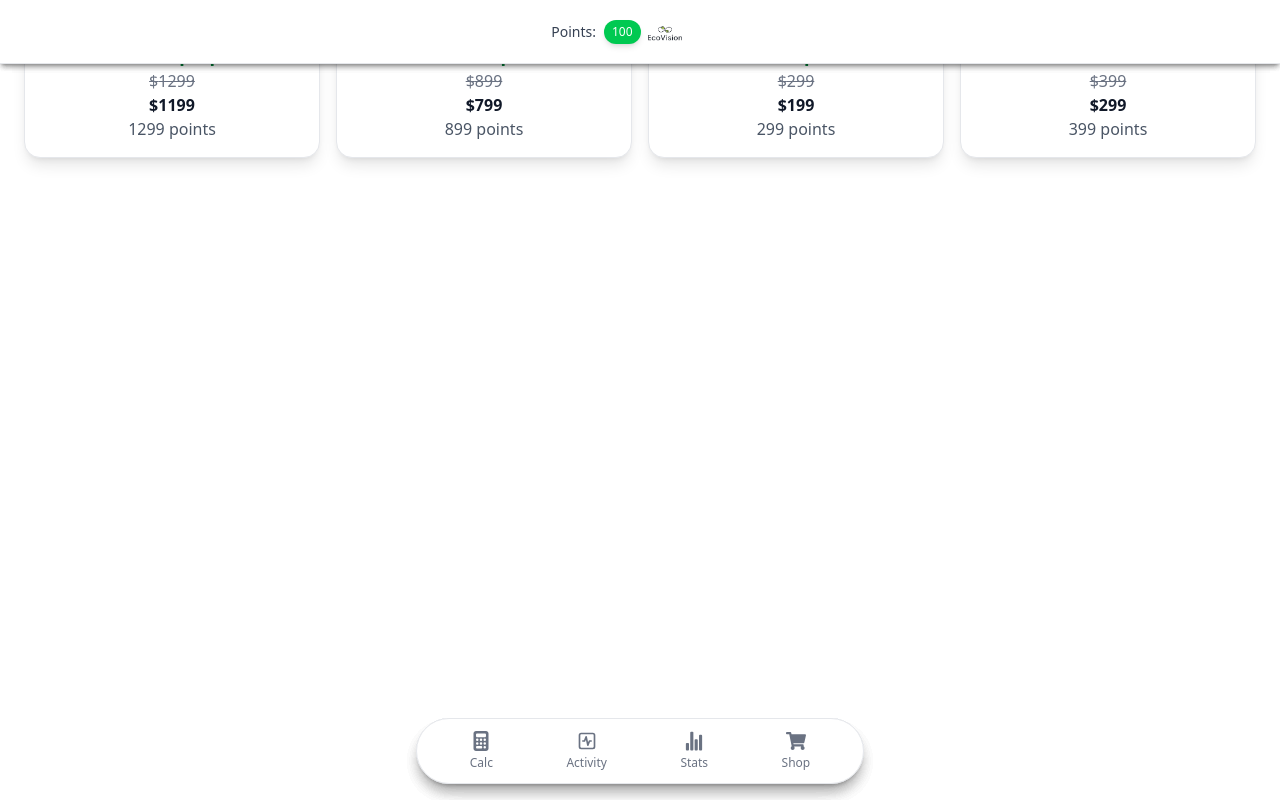
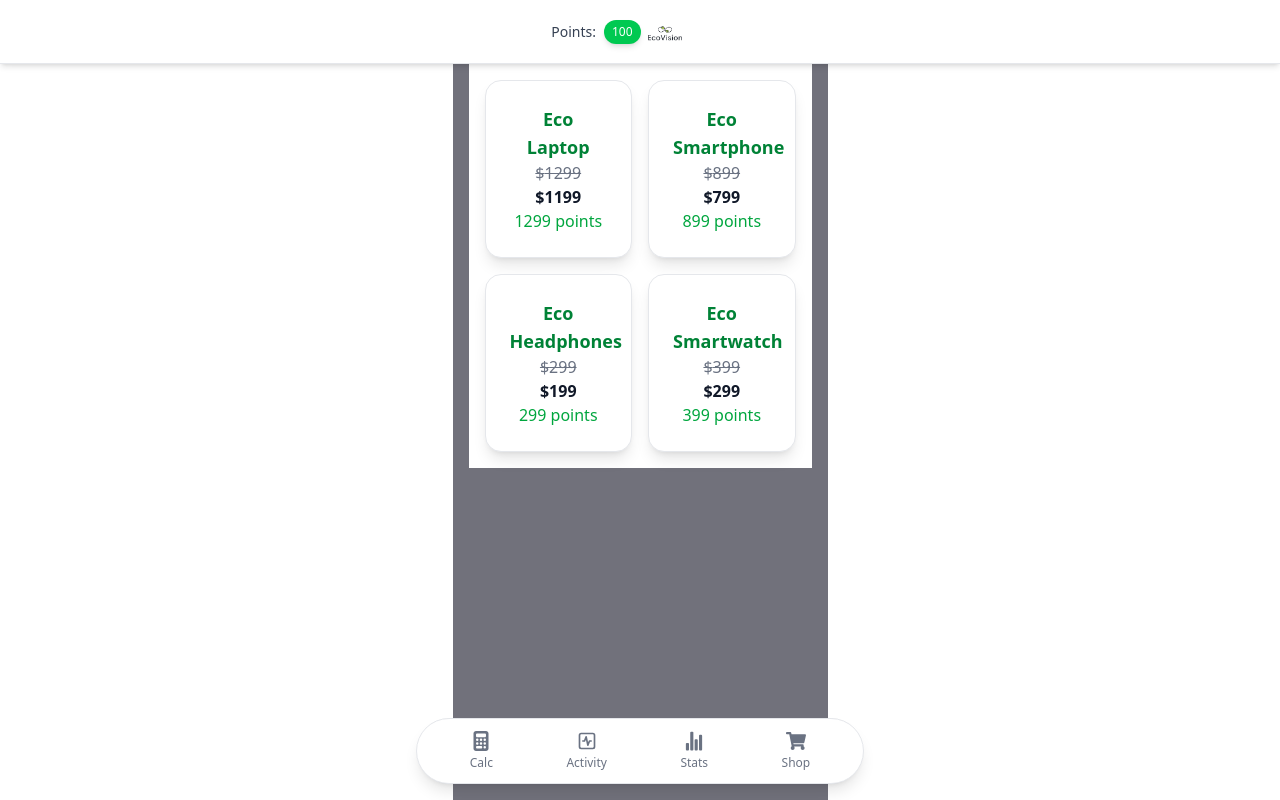
Before and after one commit to amujalo1/EcoVisionAR, a React (Vite) app in the folder client/: page /shop in a window 1280 px wide. Built offline with nearby package versions, Linux system fonts and the light colour scheme.

Commit message:
shop update

```diff
--- a/client/src/pages/ShopPage.jsx
+++ b/client/src/pages/ShopPage.jsx
@@ -1,7 +1,7 @@
 import { useState } from "react";
 import { motion, AnimatePresence } from "framer-motion";
-import TopBar from "../components/TopBar";
-import BottomBar from "../components/BottomBar";
+import Layout from "../components/Layout";
+
 const products = [
   {
     id: 1,
@@ -42,89 +42,87 @@ function ShopPage() {
 
   const handleBuyClick = (productId) => {
     console.log(`Product with ID ${productId} has been added to the cart.`);
-    // Ovdje možete dodati funkcionalnost za dodavanje proizvoda u korpu
   };
 
   return (
-    <div className="grid grid-cols-2 md:grid-cols-4 gap-4 p-6">
+    <Layout>
+      <div className="flex-grow p-4 bg-white">
+        <div className="grid grid-cols-1 sm:grid-cols-2 gap-4">
           {products.map((product) => {
             const originalPrice = parseInt(product.price.slice(1));
             const discountedPrice = originalPrice - 100;
 
             return (
-          <>
-            <TopBar />
-            <div key={product.id}>
-              {/* Normalna kartica */}
+              <div key={product.id} className="relative">
                 <motion.div
-                className="cursor-pointer rounded-2xl shadow-lg p-4 bg-white dark:bg-gray-800 text-center border border-gray-200 dark:border-gray-700"
+                  className="cursor-pointer rounded-2xl shadow-lg p-6 bg-white text-center border border-gray-200 h-full flex flex-col justify-between"
                   whileHover={{ scale: 1.05 }}
                   onClick={() => setExpandedId(product.id)}
                 >
-                <h3 className="text-lg font-semibold text-green-700 dark:text-green-400">
+                  <h3 className="text-lg font-semibold text-green-700">
                     {product.name}
                   </h3>
-                <p className="text-gray-500 dark:text-gray-300 line-through">
+                  <div>
+                    <p className="text-gray-500 line-through">
                       ${originalPrice}
                     </p>
-                <p className="text-gray-900 dark:text-white font-bold">
+                    <p className="text-gray-900 font-bold">
                       ${discountedPrice}
                     </p>
-                <p className="text-gray-600 dark:text-gray-400">
+                    <p className="text-green-600 font-medium">
                       {product.points} points
                     </p>
+                  </div>
                 </motion.div>
 
-              {/* Proširena kartica */}
                 <AnimatePresence>
                   {expandedId === product.id && (
                     <motion.div
-                    className="fixed inset-0 z-50 backdrop-blur-lg bg-opacity-50 flex justify-center items-center p-6"
+                      className="fixed inset-0 z-50 flex justify-center items-center bg-black bg-opacity-50 backdrop-blur-lg p-6"
                       initial={{ opacity: 0 }}
                       animate={{ opacity: 1 }}
                       exit={{ opacity: 0 }}
                       onClick={() => setExpandedId(null)}
                     >
                       <motion.div
-                      className="bg-white dark:bg-gray-800 rounded-2xl shadow-lg p-8 max-w-2xl w-full mx-4"
+                        className="bg-white rounded-2xl shadow-lg p-8 max-w-lg w-full"
                         initial={{ scale: 0.8 }}
                         animate={{ scale: 1 }}
                         exit={{ scale: 0.8 }}
-                      onClick={(e) => e.stopPropagation()} // Spriječi zatvaranje prilikom klika unutar kartice
+                        onClick={(e) => e.stopPropagation()}
                       >
-                      <h3 className="text-2xl font-semibold text-green-700 dark:text-green-400 mb-4">
+                        <h3 className="text-2xl font-semibold text-green-700 mb-4">
                           {product.name}
                         </h3>
-                      <p className="text-gray-500 dark:text-gray-300 line-through">
+                        <p className="text-gray-500 line-through">
                           ${originalPrice}
                         </p>
-                      <p className="text-gray-900 dark:text-white font-bold text-xl mb-4">
+                        <p className="text-gray-900 font-bold text-xl mb-4">
                           ${discountedPrice}
                         </p>
-                      <p className="text-gray-600 dark:text-gray-400 text-lg mb-4">
-                        {product.points} poena
+                        <p className="text-green-600 text-lg mb-4">
+                          {product.points} points
                         </p>
-                      <p className="text-gray-700 dark:text-gray-300 text-lg mb-4">
+                        <p className="text-gray-700 text-lg mb-4">
                           {product.description}
                         </p>
 
-                      {/* Dugme Kupi */}
                         <button
                           onClick={() => handleBuyClick(product.id)}
                           className="mt-4 py-2 px-6 bg-green-600 text-white rounded-lg hover:bg-green-700 transition duration-300"
                         >
-                        Kupi
+                          Buy Now
                         </button>
                       </motion.div>
                     </motion.div>
                   )}
                 </AnimatePresence>
               </div>
-            <BottomBar />
-          </>
             );
           })}
         </div>
+      </div>
+    </Layout>
   );
 }
 
```
Also changed, not shown: client/public/eko.jpg (added), client/src/components/Chart.jsx (added). Lines whose indentation alone changed are shown as unchanged.
